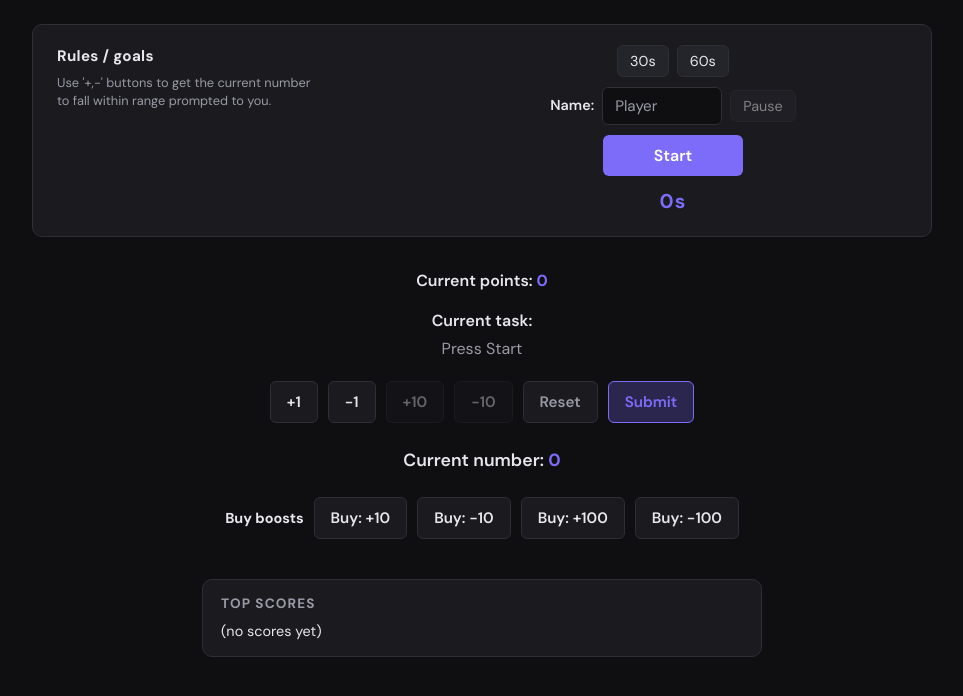
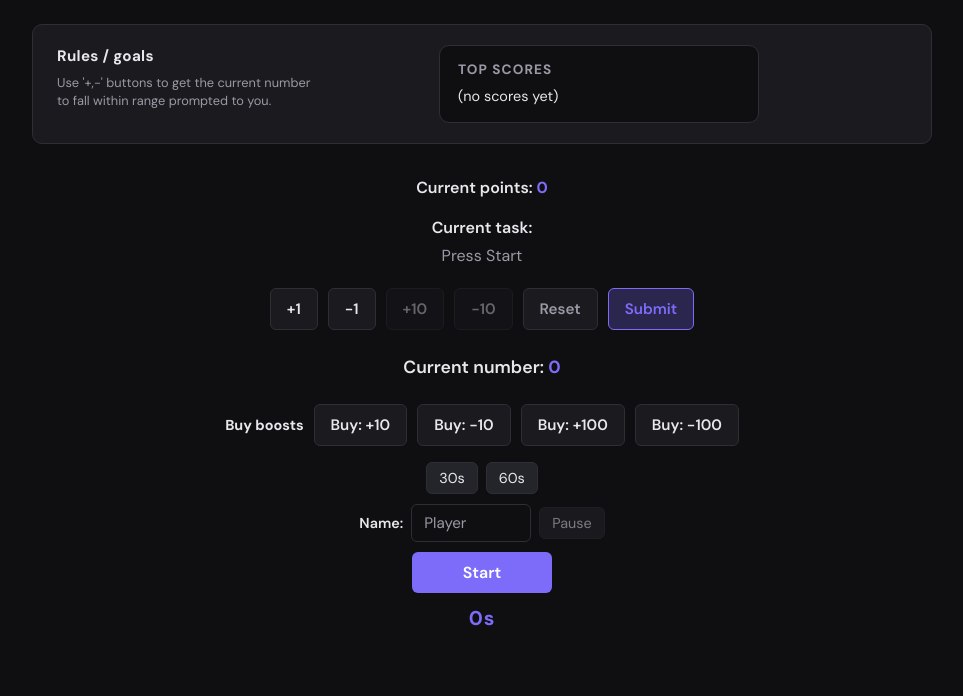
Before and after one commit to daniyar-yes/counter-clicker-game, a plain HTML site: page index.html in a window 1280 px wide. Shown: the whole page, without its empty margins (158-1121 px from the left). Drawn offline with Linux system fonts and the light colour scheme.

Commit message:
Swap Start and Top Scores blocks

```diff
--- a/index.html
+++ b/index.html
@@ -2,13 +2,15 @@
 <html lang="en">
 
 <head>
-<link>
+    <link>
     <meta charset="UTF-8">
     <meta name="viewport" content="width=device-width, initial-scale=1.0">
     <title>Click it!</title>
     <link rel="preconnect" href="https://fonts.googleapis.com">
     <link rel="preconnect" href="https://fonts.gstatic.com" crossorigin>
-    <link href="https://fonts.googleapis.com/css2?family=DM+Sans:ital,opsz,wght@0,9..40,400;0,9..40,600;0,9..40,700;1,9..40,400&display=swap" rel="stylesheet">
+    <link
+        href="https://fonts.googleapis.com/css2?family=DM+Sans:ital,opsz,wght@0,9..40,400;0,9..40,600;0,9..40,700;1,9..40,400&display=swap"
+        rel="stylesheet">
     <link href="styles.css" rel="stylesheet" />
 </head>
 
@@ -19,19 +21,11 @@
             <h2 class="section-title">Rules / goals</h2>
             <p>Use '+,-' buttons to get the current number to fall within range prompted to you.</p>
         </div>
-        <div id="game-start-section">
-            <div>
-                <button id="time-30-btn">30s</button>
-                <button id="time-60-btn">60s</button>
-            </div>
-            <div>
-                <label for="player-name">Name:</label>
-                <input id="player-name" type="text" placeholder="Player" />
-                <button id="pause-btn" disabled>Pause</button>
-            </div>
-            <button id="start-btn">Start</button>
-            <div id="countdown">0s</div>
-        </div>
+
+        <section id="scores-block">
+            <h2 class="section-title scores-title">Top Scores</h2>
+            <div id="best-score"></div>
+        </section>
     </header>
     <main>
 
@@ -61,11 +55,20 @@
             <button id="buy-plus-hundred">Buy: +100</button>
             <button id="buy-minus-hundred">Buy: -100</button>
         </div>
+        <div id="game-start-section">
+            <div>
+                <button id="time-30-btn">30s</button>
+                <button id="time-60-btn">60s</button>
+            </div>
+            <div>
+                <label for="player-name">Name:</label>
+                <input id="player-name" type="text" placeholder="Player" />
+                <button id="pause-btn" disabled>Pause</button>
+            </div>
+            <button id="start-btn">Start</button>
+            <div id="countdown">0s</div>
+        </div>
 
-        <section id="scores-block">
-            <h2 class="section-title scores-title">Top Scores</h2>
-            <div id="best-score"></div>
-        </section>
     </main>
 </body>
 
--- a/styles.css
+++ b/styles.css
@@ -166,10 +166,10 @@
 /* Top scores: compact section below main game */
 #scores-block {
     width: 100%;
-    max-width: 560px;
-    margin: 24px auto 0;
+    max-width: 320px;
+    margin: 0;
     padding: 14px 18px;
-    background: var(--surface);
+    background: var(--bg);
     border: 1px solid var(--border);
     border-radius: var(--radius);
 }
```
